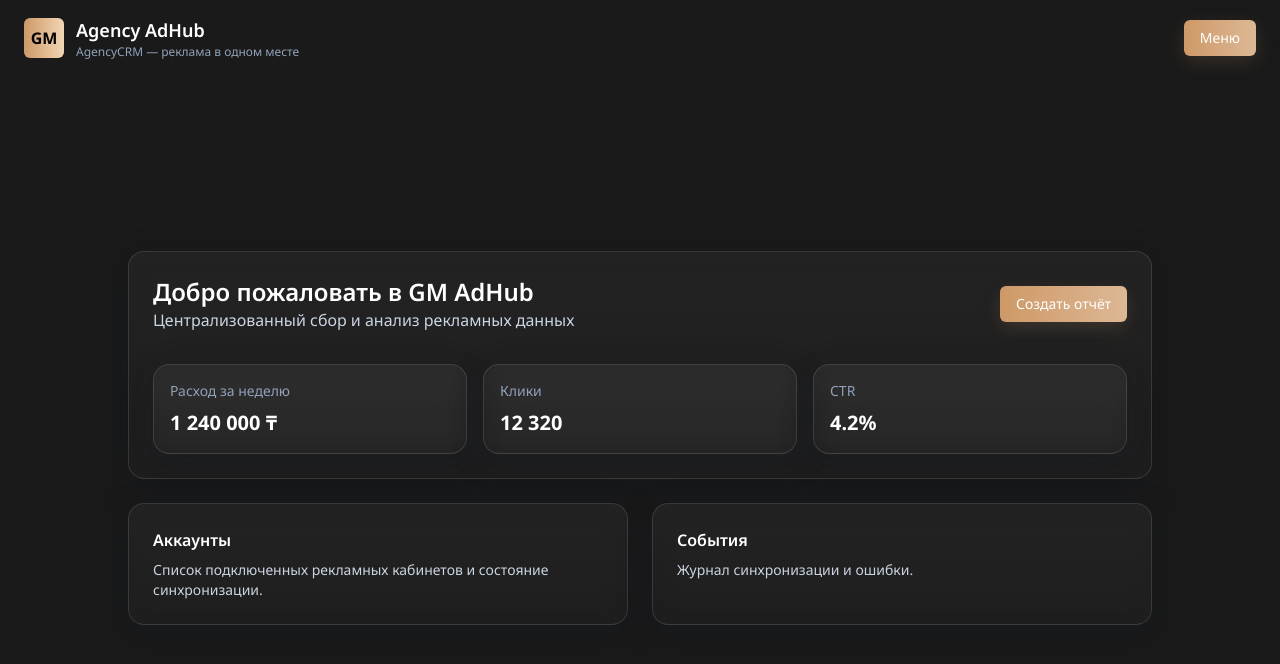
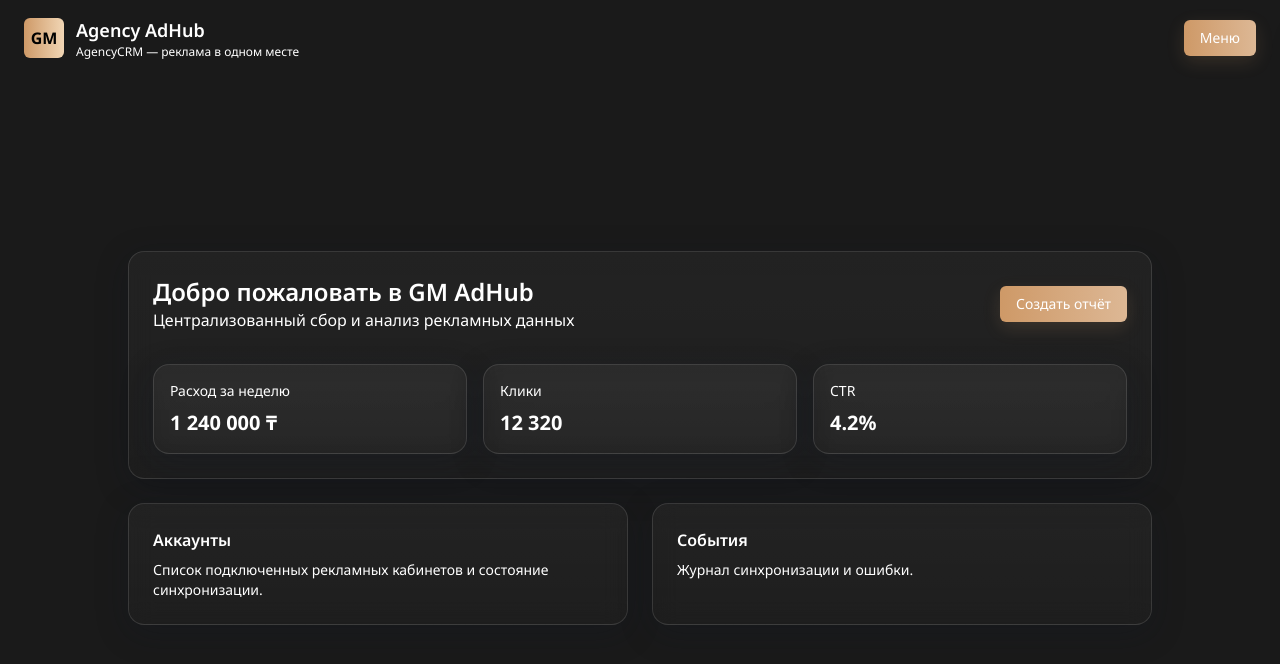
Before and after one commit to v01gh7/AgencyCRM, a Vue app: page / in a window 1280 px wide. Shown: the top 664 px of the page. Built offline with nearby package versions, Linux system fonts and the light colour scheme; the HTML template or start-up script is replaced by a standard one.

Commit message:
chore(vue-components): update base text content

```diff
--- a/src/Pages/Home/HomeView.vue
+++ b/src/Pages/Home/HomeView.vue
@@ -6,7 +6,7 @@
         <div class="flex items-center justify-between">
           <div>
             <h2 class="text-2xl font-semibold">Добро пожаловать в <span class="text-primary">GM AdHub</span></h2>
-            <p class="text-slate-300">Централизованный сбор и анализ рекламных данных</p>
+            <p class="text-white-300">Централизованный сбор и анализ рекламных данных</p>
           </div>
           <div>
             <button class="btn-primary">Создать отчёт</button>
@@ -15,17 +15,17 @@
 
         <div class="mt-4 grid grid-cols-1 sm:grid-cols-3 gap-4">
           <div class="glass p-4">
-            <div class="text-sm text-slate-400">Расход за неделю</div>
+            <div class="text-sm text-white-400">Расход за неделю</div>
             <div class="text-xl font-bold mt-2">1 240 000 ₸</div>
           </div>
 
           <div class="glass p-4">
-            <div class="text-sm text-slate-400">Клики</div>
+            <div class="text-sm text-white-400">Клики</div>
             <div class="text-xl font-bold mt-2">12 320</div>
           </div>
 
           <div class="glass p-4">
-            <div class="text-sm text-slate-400">CTR</div>
+            <div class="text-sm text-white-400">CTR</div>
             <div class="text-xl font-bold mt-2">4.2%</div>
           </div>
         </div>
@@ -34,12 +34,12 @@
       <!-- Cards -->
       <div class="glass">
         <h3 class="font-semibold mb-2">Аккаунты</h3>
-        <p class="text-sm text-slate-300">Список подключенных рекламных кабинетов и состояние синхронизации.</p>
+        <p class="text-sm text-white-300">Список подключенных рекламных кабинетов и состояние синхронизации.</p>
       </div>
 
       <div class="glass">
         <h3 class="font-semibold mb-2">События</h3>
-        <p class="text-sm text-slate-300">Журнал синхронизации и ошибки.</p>
+        <p class="text-sm text-white-300">Журнал синхронизации и ошибки.</p>
       </div>
     </div>
   </main>
--- a/src/components/defaults/navigation/Header.vue
+++ b/src/components/defaults/navigation/Header.vue
@@ -4,7 +4,7 @@
       <div class="w-10 h-10 rounded-md flex items-center justify-center bg-[linear-gradient(90deg,var(--mainColor),#f1d6b5)] text-black font-bold">GM</div>
       <div>
         <h1 class="text-lg font-semibold">Agency AdHub</h1>
-        <p class="text-xs text-slate-400">AgencyCRM — реклама в одном месте</p>
+        <p class="text-xs text-white-400">AgencyCRM — реклама в одном месте</p>
       </div>
     </div>
 
--- a/src/components/defaults/navigation/RightMenu.vue
+++ b/src/components/defaults/navigation/RightMenu.vue
@@ -12,7 +12,7 @@
       <router-link to="/" class="p-3 rounded hover:bg-white/5">Настройки</router-link>
     </nav>
 
-    <div class="mt-auto text-sm text-slate-400">
+    <div class="mt-auto text-sm text-white-400">
       <div>Версия: 0.1</div>
       <div class="mt-2">GM ADHUB</div>
     </div>
```
